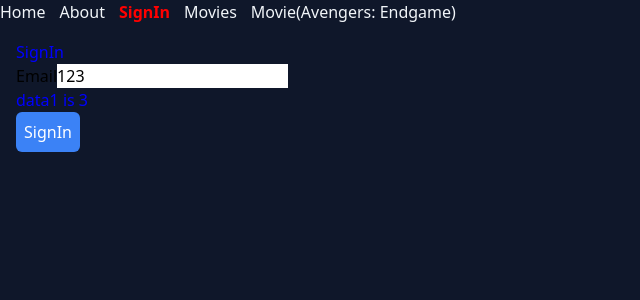
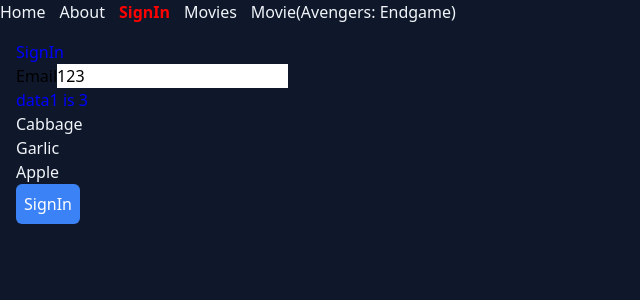
Before and after one commit to yym1623/react-movie-study, a React (Vite) app: page /signin in a window 1280 px wide. Shown: the top 300 px of the page, without its empty margins (0-640 px from the left). Built offline with nearby package versions, Linux system fonts and the light colour scheme.

Commit message:
react default js study

```diff
--- a/src/pages/SignIn.tsx
+++ b/src/pages/SignIn.tsx
@@ -11,6 +11,13 @@ export default function SignIn() {
     e.preventDefault();
     console.log('email', email)
   }
+
+
+  const products = [
+    { title: 'Cabbage', id: 1 },
+    { title: 'Garlic', id: 2 },
+    { title: 'Apple', id: 3 },
+  ];
 
   const data1 = '3'
 
@@ -26,7 +33,18 @@ export default function SignIn() {
         {/* if - 문장이라 표현식이아님 (script쪽에서 바인딩하거나) -> 돔에선 데이터 비교 조건같은걸로 효과는 똑같음 */}
         {/* 반복문들은 다 표현식이라 가능 */}
         {/* 삼항연산자할때 () 묶는건 여러개를 하나처럼 표시할때인데 - 하나일땐 생략해도 똑같지만 가독성을 위해 작성함 */}
+
         {data1 === '3' && <div style={{ color: 'blue' }}>data1 is 3</div>}
+
+        <ul>
+          {products.map((i) => (
+            <li key={i.id}>
+              {i.title}
+            </li>
+          ))}
+        </ul>
+
+
         <button className="bg-blue-500 text-white p-2 rounded-md" type="submit">SignIn</button>
       </form>
     </div>
```
